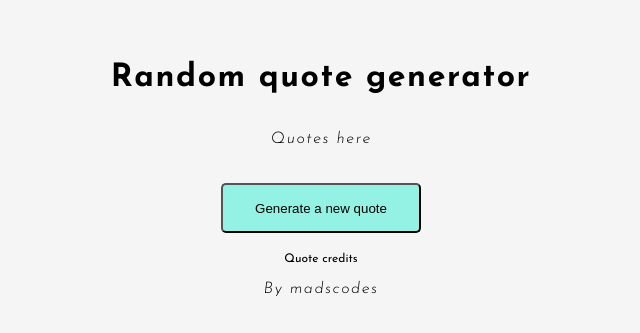
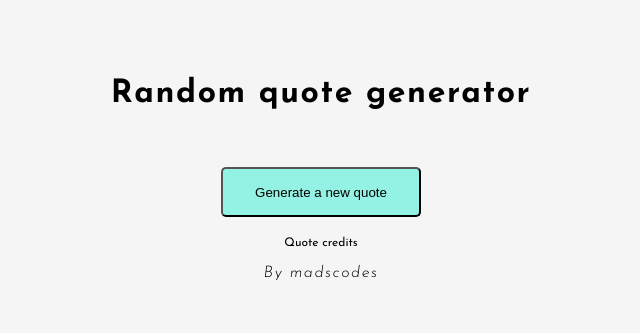
Before and after one commit to madscodess/random-quote-generator, a plain HTML site: page index.html in a window 1280 px wide. Shown: the part 181-514 px from the top of the page, without its empty margins (319-959 px from the left). Drawn offline with Linux system fonts and the light colour scheme.

Commit message:
final code changes

```diff
--- a/app.js
+++ b/app.js
@@ -10,15 +10,21 @@ const quoteItems = [
 ];
 
 //Pick out HTML elements
+const h1 = document.querySelector('h1');
 const button = document.querySelector('button');
-let quote = document.querySelector('p');
 
+//create new p element for quotes
+let quote = document.createElement("p");
 
 function newQuote () {
     updatedQuote = quoteItems[Math.floor(Math.random()*quoteItems.length)];
     quote.innerHTML = updatedQuote;
+    console.log(quote);
 };
 
 button.addEventListener('click', function() {
     newQuote();
 })
+
+//this puts the quote on the page below the h1 element
+h1.appendChild(quote);
--- a/index.html
+++ b/index.html
@@ -13,7 +13,6 @@
 <body>
     <div class="container">
     <h1>Random quote generator</h1>
-    <p>Quotes here</p>
     <button>Generate a new quote</button>
     <a href="https://www.growthengineering.co.uk/70-quotes-about-learning/#:~:text=Learning%20Quotes%3A%20The%20All%2DTime,Jiddu%20Krishnamurti">Quote credits</a>
     <p id="credits">By madscodes</p>
```
